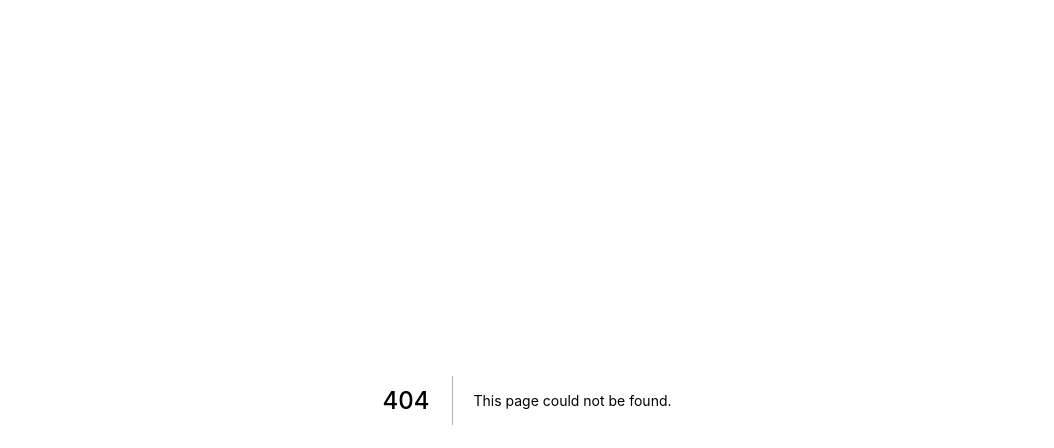
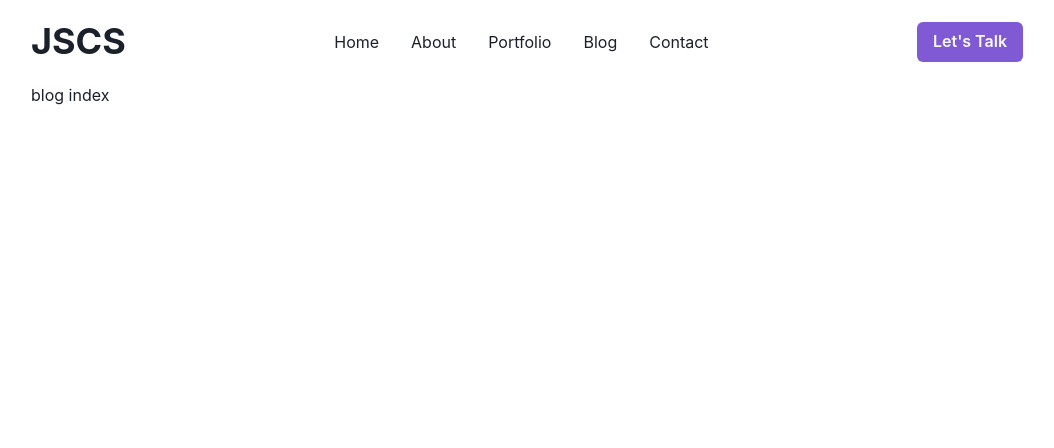
Before and after one commit to jsc-repo/portfolio, a Next.js app: page /blog in a window 1280 px wide. Before the commit this address had no page. Shown: the top 448 px of the page, without its empty margins (113-1167 px from the left). Built offline with nearby package versions, Linux system fonts and the light colour scheme.

Commit message:
added layout

```diff
--- /dev/null
+++ b/components/Layout.jsx
@@ -0,0 +1,13 @@
+import { Box, Container } from "@chakra-ui/react";
+import Header from "./Header";
+
+const Layout = ({ children }) => {
+  return (
+    <Container maxW={"container.lg"}>
+      <Header />
+      {children}
+    </Container>
+  );
+};
+
+export default Layout;
--- a/components/Navbar.jsx
+++ b/components/Navbar.jsx
@@ -17,8 +17,8 @@ const Navbar = () => {
         <NextLink href={"/about"} passHref>
           <Link>About</Link>
         </NextLink>
-        <NextLink href={"/works"} passHref>
-          <Link>Works</Link>
+        <NextLink href={"/portfolio"} passHref>
+          <Link>Portfolio</Link>
         </NextLink>
         <NextLink href={"/blog"} passHref>
           <Link>Blog</Link>
--- a/pages/_app.js
+++ b/pages/_app.js
@@ -1,10 +1,13 @@
 import { ChakraProvider } from "@chakra-ui/react";
+import Layout from "../components/Layout";
 import "../styles/globals.css";
 
 function MyApp({ Component, pageProps }) {
   return (
     <ChakraProvider>
-      <Component {...pageProps} />
+      <Layout>
+        <Component {...pageProps} />
+      </Layout>
     </ChakraProvider>
   );
 }
--- /dev/null
+++ b/pages/blog/index.jsx
@@ -0,0 +1,7 @@
+import React from "react";
+
+const index = () => {
+  return <div>blog index</div>;
+};
+
+export default index;
```
Also changed, not shown: pages/index.js (+7 -8 lines), pages/portfolio.jsx (added, +7 -0 lines).
